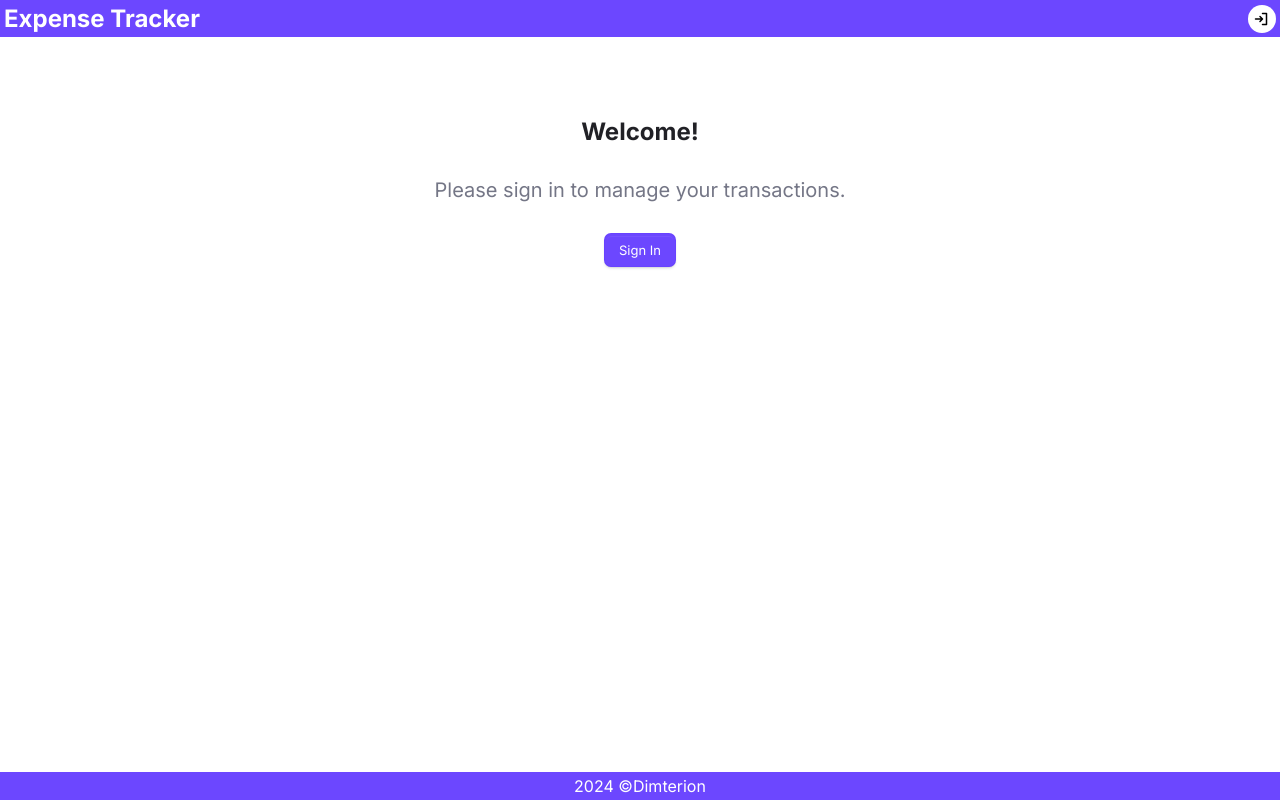
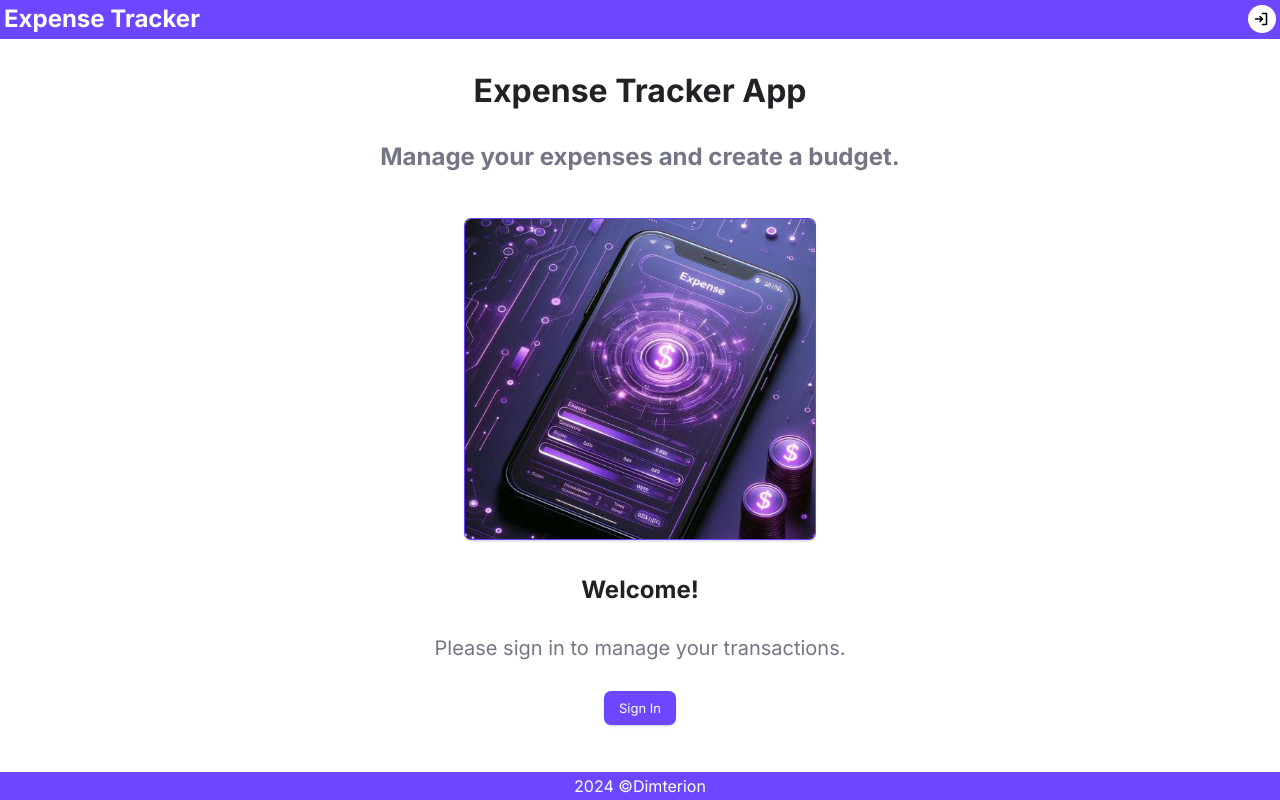
Before and after one commit to Dimterion/expense-tracker, a Next.js app: page / in a window 1280 px wide. Built offline with nearby package versions, Linux system fonts and the light colour scheme; no server answers.

Commit message:
add cover img to Guest component

```diff
--- a/app/globals.css
+++ b/app/globals.css
@@ -29,7 +29,7 @@ main {
   display: flex;
   justify-content: space-between;
   align-items: center;
-  padding: 0.25rem;
+  padding: 0.25rem 0.25rem 0.4rem;
   background-color: var(--primary);
   color: var(--white);
 }
@@ -57,8 +57,34 @@ main {
 
 /* Guest component */
 .guest-section {
-  margin-top: 5rem;
+  margin-top: 2rem;
   text-align: center;
+}
+
+.guest-h1 {
+  font-size: 2rem;
+}
+
+.guest-h2 {
+  margin: 2rem 0 1rem;
+  color: var(--tertiary);
+}
+
+.guest-img {
+  width: 350px;
+  max-width: 90vw;
+  height: 350px;
+  max-height: 40vh;
+  object-fit: cover;
+  border-radius: 0.375rem;
+  margin: 2rem 0;
+  box-shadow: rgb(104, 66, 255) 0px 0px 0px 1px,
+    rgba(255, 255, 255, 0.07) 0px 1px 1px 0px inset,
+    rgba(34, 42, 53, 0.2) 0px 2px 3px 0px, rgba(0, 0, 0, 0.24) 0px 1px 1px 0px;
+}
+
+.guest-h3 {
+  font-size: 1.5rem;
 }
 
 .guest-paragraph {
@@ -205,6 +231,7 @@ main {
 /* Footer component */
 .footer-footer {
   padding: 0.25rem;
+  margin-top: 2rem;
   background-color: var(--primary);
   text-align: center;
 }
--- a/components/Guest.tsx
+++ b/components/Guest.tsx
@@ -1,9 +1,18 @@
+import Image from "next/image";
 import { SignInButton } from "@clerk/nextjs";
+import coverImage from "../assets/images/cover_img.jpg";
 
 const Guest = () => {
   return (
     <section className="guest-section">
-      <h2>Welcome!</h2>
+      <h1 className="guest-h1">Expense Tracker App</h1>
+      <h2 className="guest-h2">Manage your expenses and create a budget.</h2>
+      <Image
+        className="guest-img"
+        src={coverImage}
+        alt="Expense Tracker logo"
+      />
+      <h3 className="guest-h3">Welcome!</h3>
       <p className="guest-paragraph">
         Please sign in to manage your transactions.
       </p>
```
Also changed, not shown: assets/images/cover_img.jpg (added).
